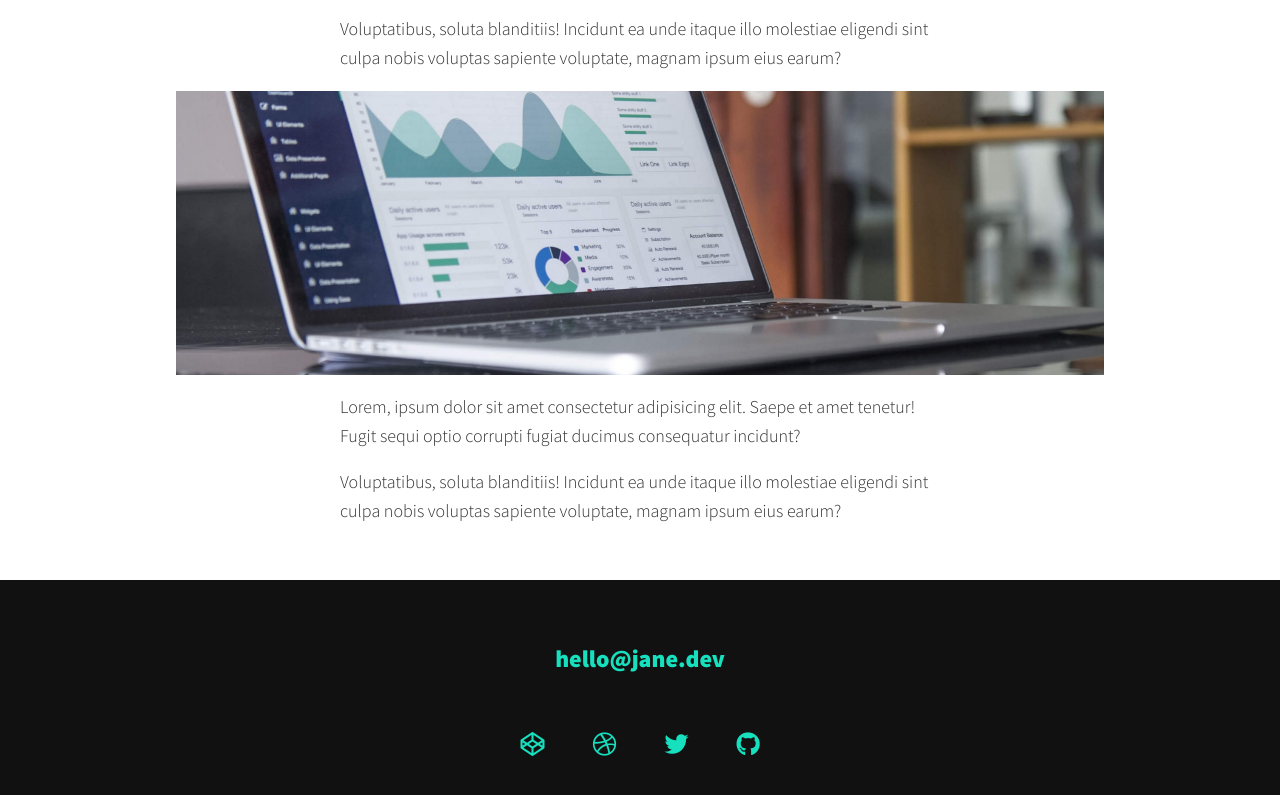
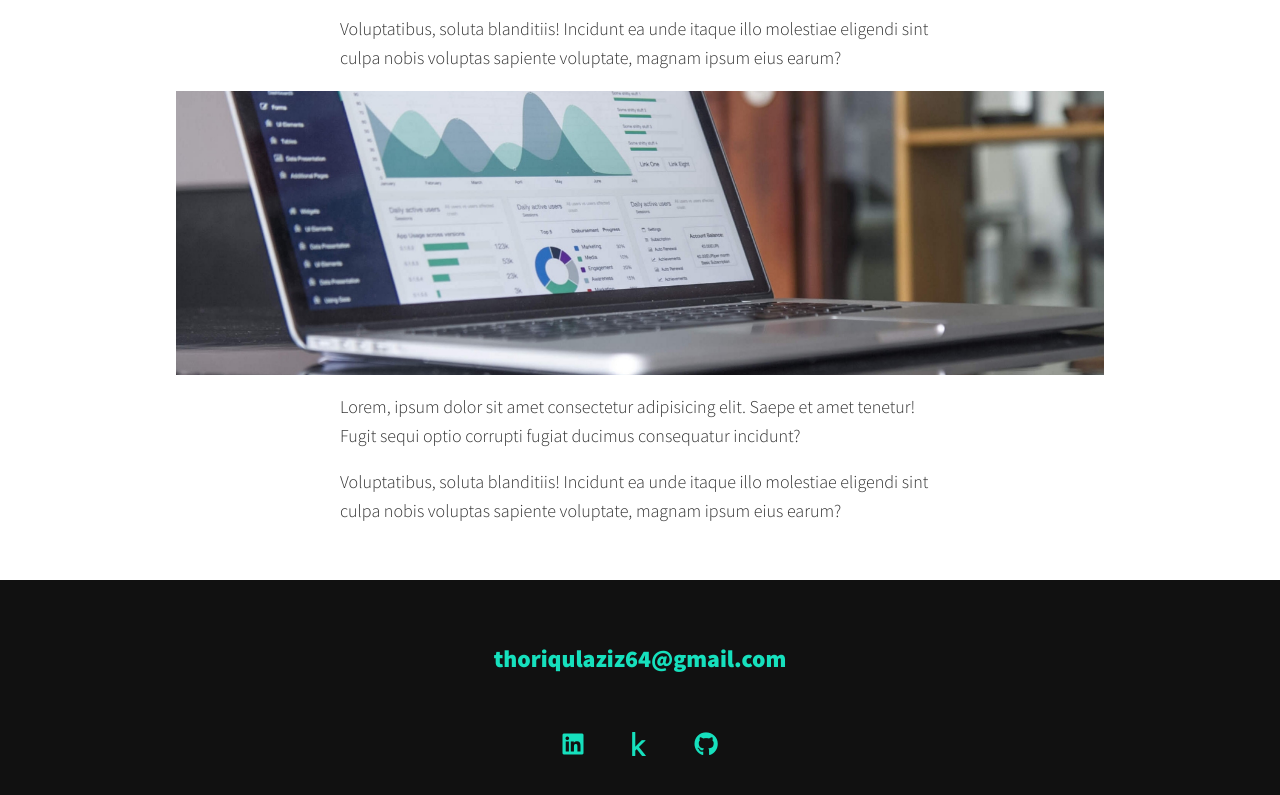
Before and after one commit to riqulaziz/riqulaziz.github.io, a plain HTML site: page portfolio-item.html in a window 1280 px wide. Shown: the part 487-1282 px from the top of the page. Drawn offline with nearby package versions, Linux system fonts and the light colour scheme.

Commit message:
update index

```diff
--- a/portfolio-item.html
+++ b/portfolio-item.html
@@ -51,28 +51,29 @@
         <!-- Footer -->
         <footer class="footer">
             <!-- replace with your own email address -->
-            <a href="mailto:hello@jane.dev" class="footer__link">hello@jane.dev</a>
+            <a href="mailto:thoriqulaziz64@gmail.com" class="footer__link">thoriqulaziz64@gmail.com</a>
             <ul class="social-list">
                 <li class="social-list__item">
-                    <a class="social-list__link" href="https://codepen.io">
-                        <i class="fab fa-codepen"></i>
+                    <a class="social-list__link" href="https://www.linkedin.com/in/riqulaziz/">
+                        <i class="fab fa-linkedin"></i>
                     </a>
                 </li>
                 <li class="social-list__item">
-                    <a class="social-list__link" href="http://dribbble.com">
-                        <i class="fab fa-dribbble"></i>
+                    <a class="social-list__link" href="https://www.kaggle.com/riqulaziz">
+                        <i class="fab fa-kaggle"></i>
                     </a>
                 </li>
                 <li class="social-list__item">
-                    <a class="social-list__link" href="https://twitter.com">
-                        <i class="fab fa-twitter"></i>
-                    </a>
-                </li>
-                <li class="social-list__item">
-                    <a class="social-list__link" href="https://github.com">
+                    <a class="social-list__link" href="https://github.com/riqulaziz">
                         <i class="fab fa-github"></i>
                     </a>
                 </li>
+                <!--
+                <li class="social-list__item">
+                    <a class="social-list__link" href="https://github.com">
+                        <i class="fab fa-twitter"></i>
+                    </a>
+                </li> -->
             </ul>
         </footer>
 
```
Also changed, not shown: index.html (+5 -5 lines).
